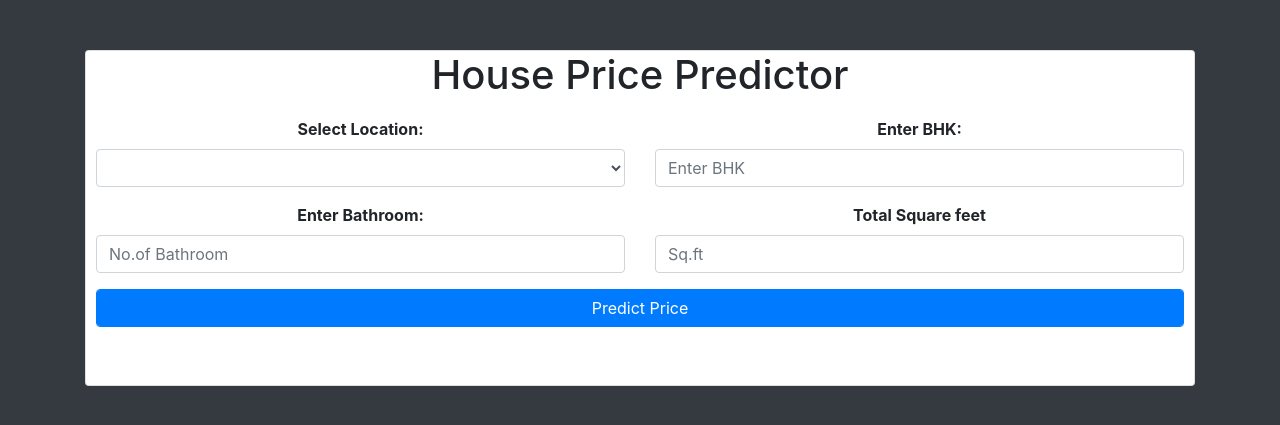
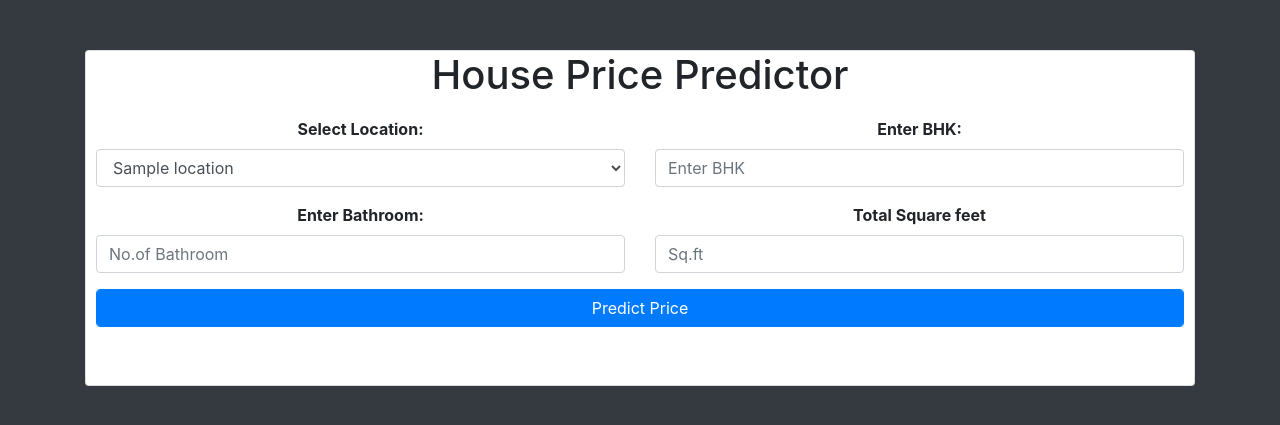
Before and after one commit to Vipin-Kumar-N/CityCast_Property_Worth_Forecaster, a Flask app: template HousePricePredictor/ProjectFiles/UI/templates/Index.html in a window 1280 px wide. Shown: the top 425 px of the page. Run offline with Flask 2, Linux system fonts and the light colour scheme; the template is opened without the code that fills it: most values are stand-ins (such as "Sample title", 1, 10 or a date in 2020); lists and menus that the app fills with data are empty.

Commit message:
Integrated loctions

```diff
--- a/HousePricePredictor/ProjectFiles/UI/main.py
+++ b/HousePricePredictor/ProjectFiles/UI/main.py
@@ -1,13 +1,15 @@
 # flask, scikit-learn, pandas, pickle-mixin
-
+import pandas as pd
 from flask import Flask, render_template, request
 
 app = Flask(__name__)
-
+data = pd.read_csv('../Csv/Cleaned_Data.csv')
 
 @app.route('/')
 def index():
-    return render_template('Index.html')
+
+    locations = sorted(data['location'].unique())
+    return render_template('Index.html', locations=locations)
 
 
 if __name__ == "__main__":
--- a/HousePricePredictor/ProjectFiles/UI/templates/Index.html
+++ b/HousePricePredictor/ProjectFiles/UI/templates/Index.html
@@ -29,8 +29,10 @@
             <div class="row">
               <div class="col-md-6 form-group" style="text-align: center">
                 <label><b>Select Location:</b></label>
-                <select class="selectpicker form-control" name="" id="" required="1">
-
+                <select class="selectpicker form-control" name="location" id="Location" required="1">
+                  {% for location in locations %}
+                  <option value="{{ location }}">{{ location }}</option>
+                  {% endfor %}
                 </select>
               </div>
               <div class="col-md-6 form-group" style="text-align: center">
```
